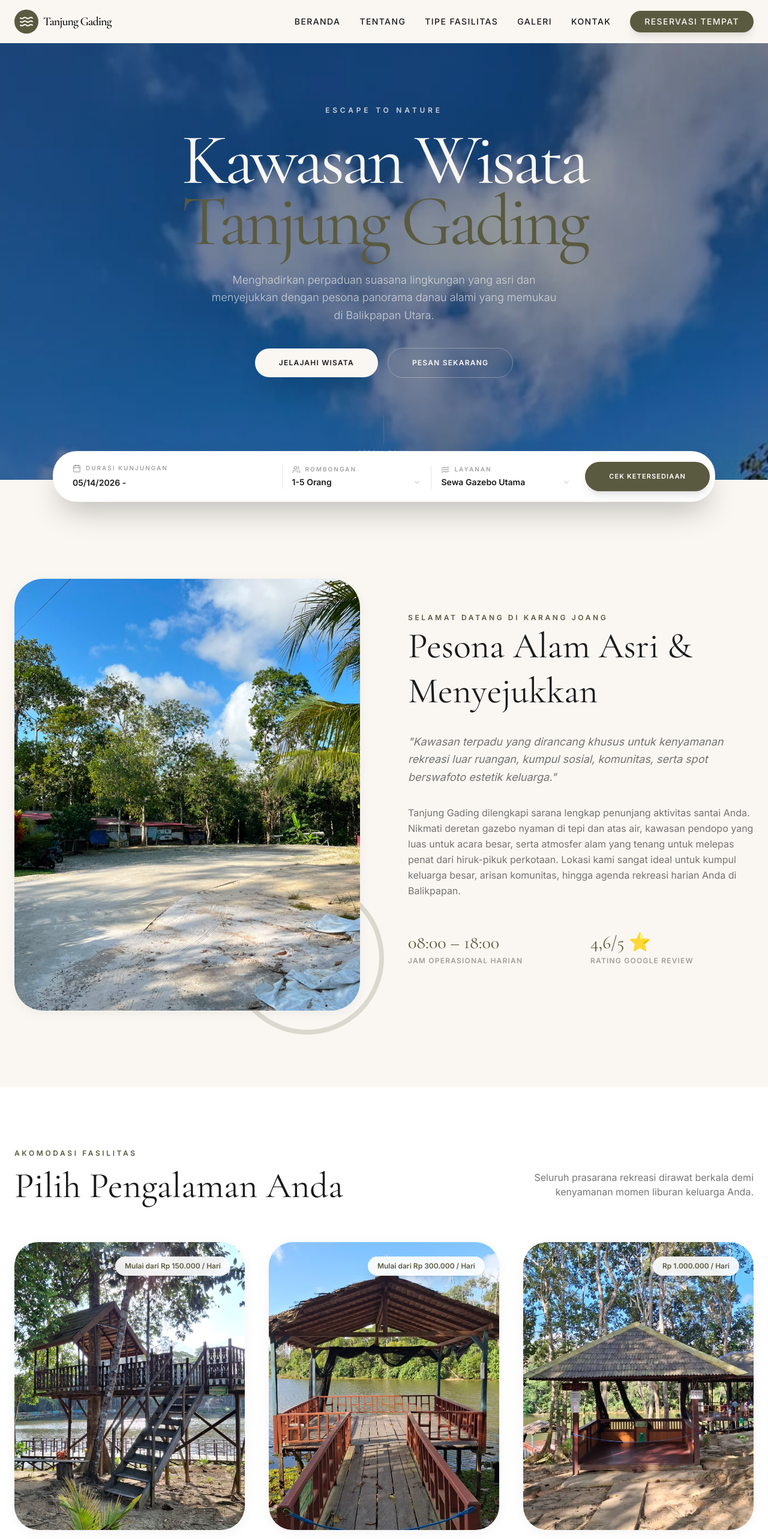
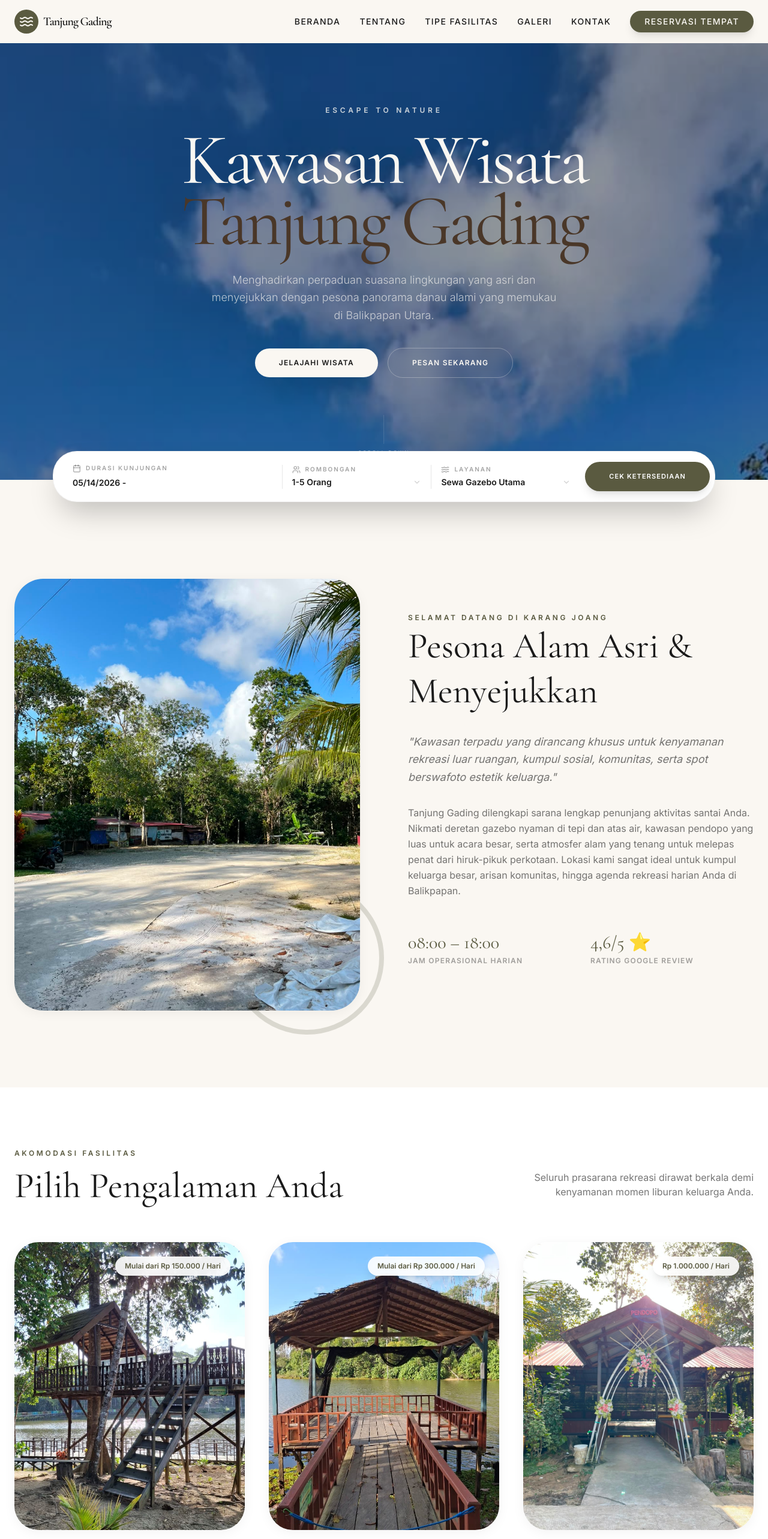
Before and after one commit to Meadowiee/wisata-tanjung-gading, a React (Vite) app: page / in a window 1280 px wide. Shown: the top 2566 px of the page at 60% size. Built offline with nearby package versions, Linux system fonts and the light colour scheme.

Commit message:
[Fix] Pendopo image and some adjustment on the hero UI

```diff
--- a/src/App.tsx
+++ b/src/App.tsx
@@ -68,7 +68,7 @@ const RESORT_TYPES = [
     description: 'Kawasan aula terbuka/pendopo terpadu berskala besar yang dirancang untuk kebutuhan arisan komunitas, perayaan hari jadi, reuni, hingga agenda gathering bisnis.',
     price: 'Rp 1.000.000 / Hari',
     features: ['Area Luas', 'Kapasitas Rombongan Besar', 'Ramah Anak & Lansia', 'Dekat Mushola & Toilet'],
-    image: '/images/resort_2.jpeg'
+    image: '/images/pendopo.jpeg'
   }
 ];
 
@@ -485,7 +485,7 @@ export default function App() {
           >
             <span className="text-resort-beige/80 uppercase tracking-[0.4em] text-xs font-bold mb-6 inline-block">Escape to Nature</span>
             <h1 className="text-6xl md:text-8xl lg:text-[120px] text-resort-beige font-serif leading-[0.85] tracking-tighter mb-8">
-              Kawasan Wisata <br /> <span className="text-primary-green">Tanjung Gading</span>
+              Kawasan Wisata <br /> <span className="text-primary-brown">Tanjung Gading</span>
             </h1>
             <p className="text-resort-beige/70 max-w-xl mx-auto text-lg font-light leading-relaxed mb-10">
               Menghadirkan perpaduan suasana lingkungan yang asri dan menyejukkan dengan pesona panorama danau alami yang memukau di Balikpapan Utara.
```
Also changed, not shown: public/images/pendopo.jpeg (added).
